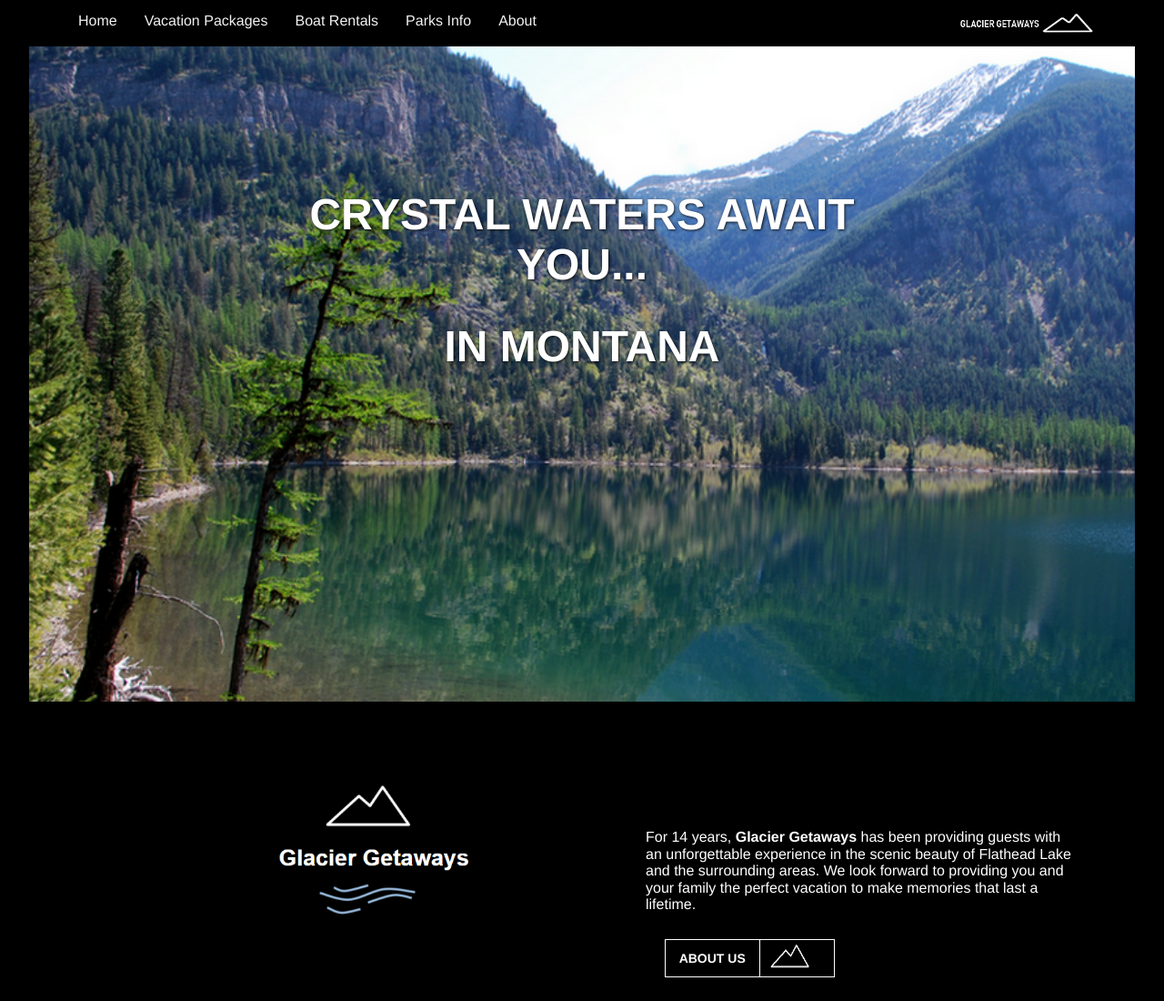
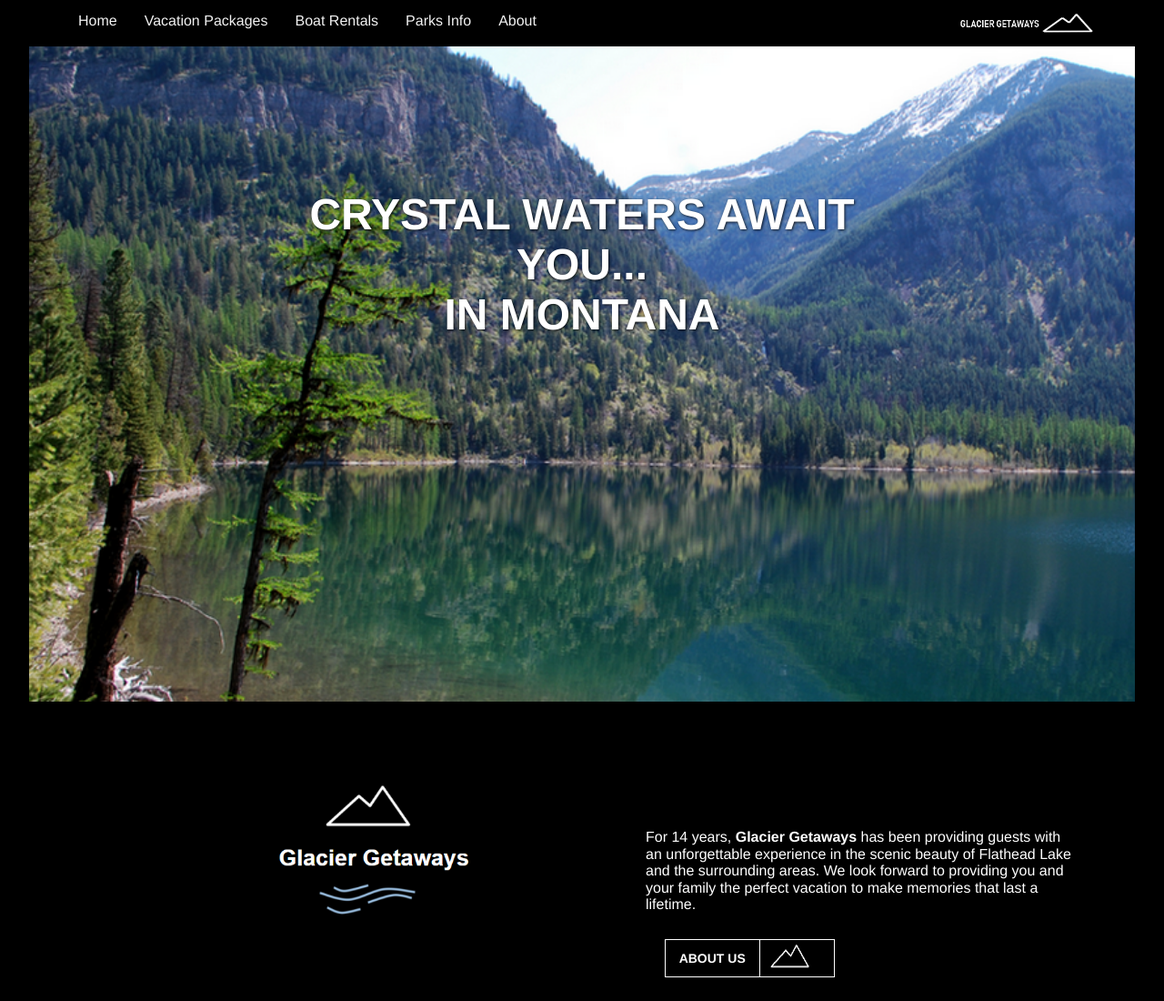
Before and after one commit to JJohnsonOTC/ResponsiveTravel, a plain HTML site: page index.html in a window 1280 px wide. Shown: the top 1100 px of the page at 91% size. Drawn offline with Linux system fonts and the light colour scheme.

Commit message:
missed an error

```diff
--- a/index.html
+++ b/index.html
@@ -32,8 +32,8 @@
     <!-- First section, shown on all viewports -->
     <div class="main1">
         <article class="welcome-article">
-          <h1>CRYSTAL WATERS AWAIT YOU...</h1>
-          <h1>IN MONTANA</h1>
+          <h1>CRYSTAL WATERS AWAIT YOU...<br>
+          IN MONTANA</h1>
           <br>
         </article>
       </div>
```
